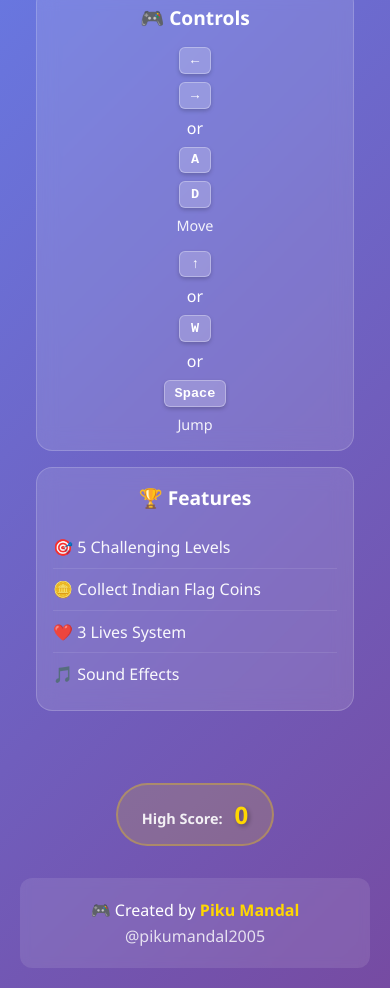
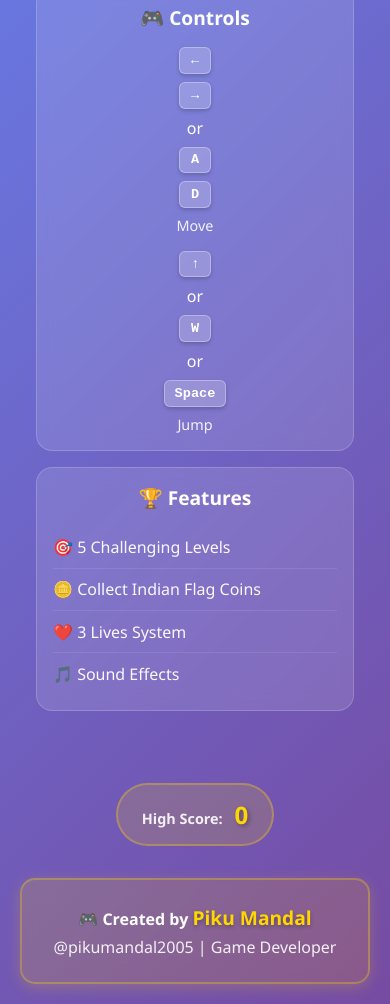
Before and after one commit to pikumandal2005/meme-mario-adventure-game, a plain HTML site: page index.html in a window 390 px wide. Shown: the part 240-1244 px from the top of the page. Drawn offline with Linux system fonts and the light colour scheme.

Commit message:
Fix all issues: mobile controls now always visible, Level 2 completable with accessible flag, enhanced creator credit prominence

```diff
--- a/game.js
+++ b/game.js
@@ -433,6 +433,9 @@ function createLevel() {
         platforms.push({ x: 2100, y: 240, width: 100, height: 20, color: '#228B22' });
         platforms.push({ x: 2500, y: 200, width: 150, height: 20, color: '#228B22' });
 
+        // Final platform near flag
+        platforms.push({ x: 2700, y: 250, width: 200, height: 20, color: '#228B22' });
+
         // Coins
         for (let i = 0; i < 20; i++) {
             coins_objects.push({ x: 200 + i * 130, y: 250 - (i % 4) * 30, collected: false });
@@ -445,7 +448,8 @@ function createLevel() {
         enemies.push({ x: 2000, y: 530, width: 30, height: 30, vx: 3.5 * config.enemySpeedMultiplier, direction: 1, patrolStart: 1900, patrolEnd: 2200 });
         enemies.push({ x: 2600, y: 530, width: 30, height: 30, vx: 4 * config.enemySpeedMultiplier, direction: 1, patrolStart: 2500, patrolEnd: 2800 });
 
-        flags.push({ x: 2550, y: 120, width: 30, height: 60 });
+        // Flag on accessible platform
+        flags.push({ x: 2750, y: 170, width: 30, height: 60 });
 
     } else if (currentLevel === 3) {
         // LEVEL 3 - The Climb (3600px, very challenging)
@@ -647,6 +651,12 @@ function startGame(level = 1) {
     document.getElementById('gameover-screen').style.display = 'none';
     document.getElementById('game-screen').style.display = 'block';
     canvas.style.display = 'block';
+
+    // Ensure mobile controls are visible
+    const mobileControls = document.getElementById('mobile-controls');
+    if (mobileControls && window.innerWidth <= 768) {
+        mobileControls.style.display = 'flex';
+    }
 
     clearInterval(gameTimer);
     gameTimer = setInterval(() => {
--- a/index.html
+++ b/index.html
@@ -62,8 +62,8 @@
             </div>
 
             <div class="creator-credit">
-                <p>🎮 Created by <strong>Piku Mandal</strong></p>
-                <p class="credit-subtext">@pikumandal2005</p>
+                <p class="creator-name">🎮 Created by <strong>Piku Mandal</strong></p>
+                <p class="credit-subtext">@pikumandal2005 | Game Developer</p>
             </div>
         </div>
 
@@ -123,7 +123,7 @@
             </div>
 
             <!-- Mobile Touch Controls -->
-            <div id="mobile-controls" class="mobile-controls show-on-small">
+            <div id="mobile-controls" class="mobile-controls" style="display: flex;">
                 <div class="mobile-left-controls">
                     <button id="btn-left" class="control-btn" ontouchstart="" onmousedown="">◀</button>
                     <button id="btn-right" class="control-btn" ontouchstart="" onmousedown="">▶</button>
--- a/styles.css
+++ b/styles.css
@@ -328,10 +328,18 @@ kbd {
 /* Creator Credit */
 .creator-credit {
     margin-top: 2rem;
-    padding: 1rem;
-    background: rgba(255, 255, 255, 0.1);
-    border-radius: 12px;
-    backdrop-filter: blur(5px);
+    padding: 1.2rem;
+    background: linear-gradient(135deg, rgba(255, 215, 0, 0.15) 0%, rgba(255, 165, 0, 0.15) 100%);
+    border-radius: 15px;
+    backdrop-filter: blur(8px);
+    border: 2px solid rgba(255, 215, 0, 0.3);
+    box-shadow: 0 4px 15px rgba(255, 215, 0, 0.2);
+}
+
+.creator-name {
+    margin: 0.3rem 0;
+    font-size: 1.15rem;
+    font-weight: 600;
 }
 
 .creator-credit p {
@@ -341,12 +349,15 @@ kbd {
 
 .creator-credit strong {
     color: #FFD700;
-    font-weight: 700;
+    font-weight: 800;
+    font-size: 1.2rem;
+    text-shadow: 0 2px 4px rgba(0, 0, 0, 0.3);
 }
 
 .credit-subtext {
-    font-size: 0.9rem;
-    opacity: 0.8;
+    font-size: 0.95rem;
+    opacity: 0.9;
+    font-weight: 500;
 }
 
 /* Mobile Touch Controls */
@@ -355,16 +366,18 @@ kbd {
     bottom: 20px;
     left: 0;
     right: 0;
-    display: none;
+    display: flex;
     justify-content: space-between;
     padding: 0 20px;
     z-index: 1000;
     pointer-events: none;
 }
 
-/* Force show on mobile screens */
-.mobile-controls.show-on-small {
-    display: flex;
+/* Desktop: hide controls */
+@media (min-width: 1024px) and (hover: hover) {
+    .mobile-controls {
+        display: none;
+    }
 }
 
 /* Show mobile controls on touch devices and small screens */
```
